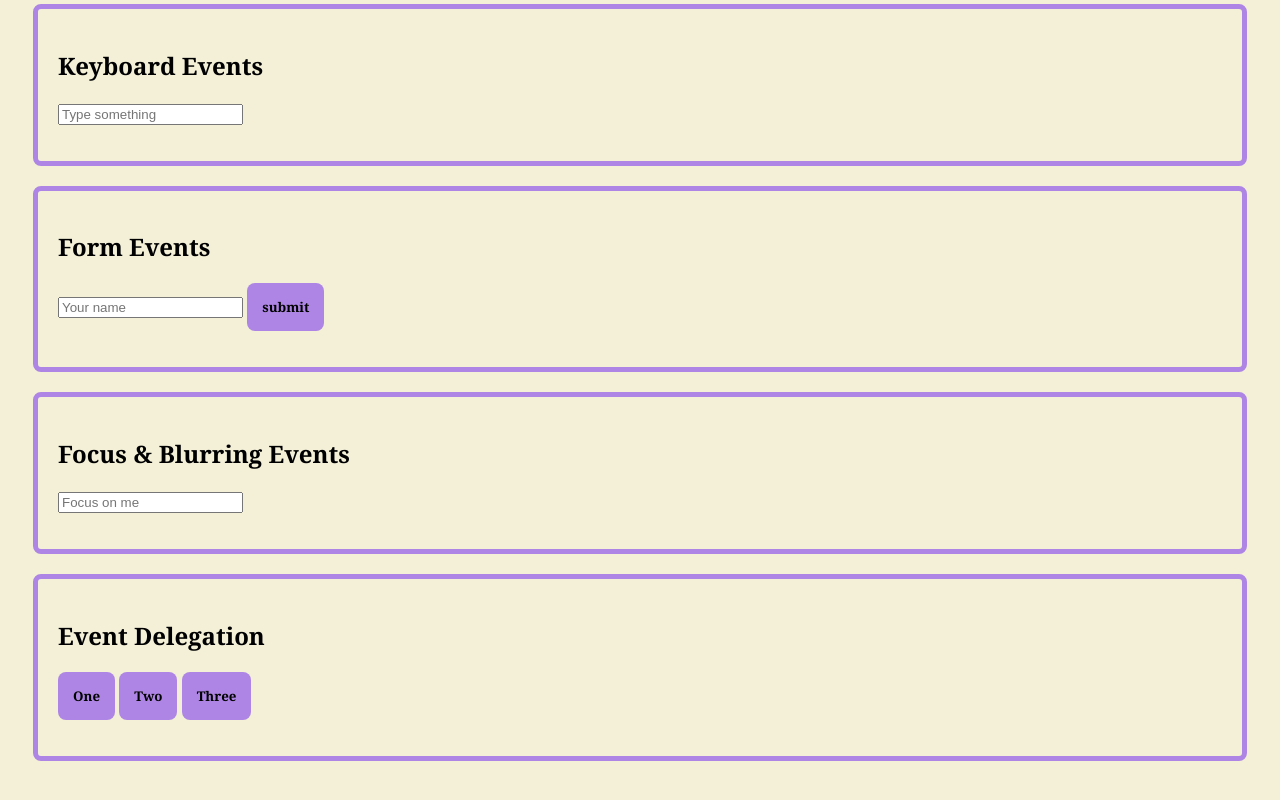
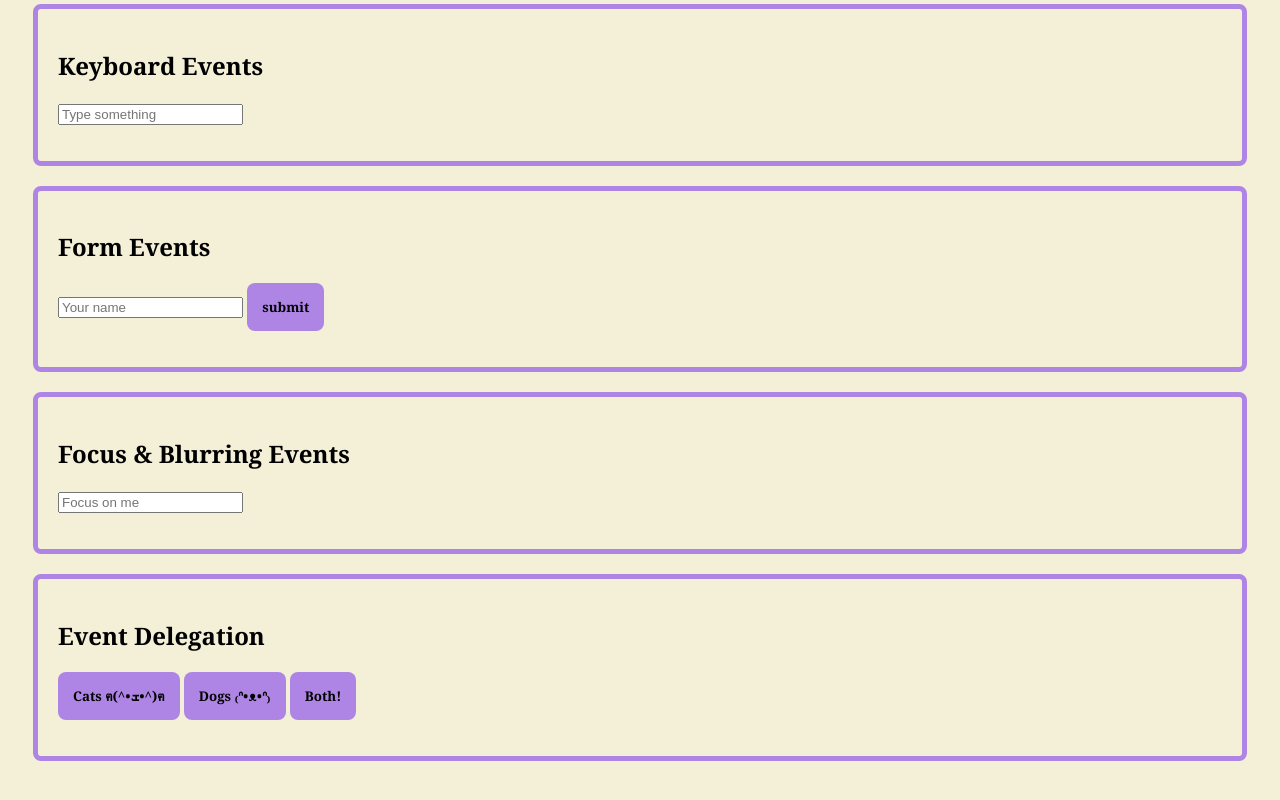
Before and after one commit to pbxcess/JavaScript-Events, a plain HTML site: page index.html in a window 1280 px wide. Shown: the part 372-1172 px from the top of the page. Drawn offline with Linux system fonts and the light colour scheme.

Commit message:
Final edits/changes and push to github

```diff
--- a/index.html
+++ b/index.html
@@ -39,9 +39,9 @@
     <section id="delegation-section">
         <h2>Event Delegation</h2>
         <div id="buttonContainer">
-            <button>One</button>
-            <button>Two</button>
-            <button>Three</button>
+            <button>Cats ฅ(^•ܫ•^)ฅ </button>
+            <button>Dogs ₍ᐢ•ᴥ•ᐢ₎ </button>
+            <button>Both!</button>
         </div>
         <p id="delegationMsg"></p>
     </section>
--- a/script.js
+++ b/script.js
@@ -50,6 +50,6 @@ const delegationMsg = document.getElementById('delegationMsg');
 
 container.addEventListener('click', (e) => {
     if (e.target.tagName === "BUTTON") {
-        delegationMsg.textContent =  `You clicked: ${e.target.textContent}`;
+        delegationMsg.textContent =  `You chose: ${e.target.textContent}`;
     }
 });
```
